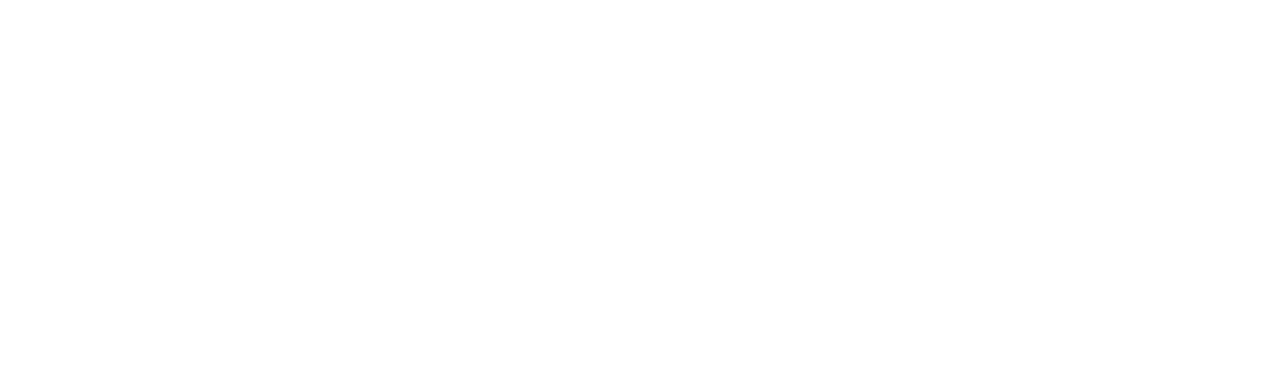
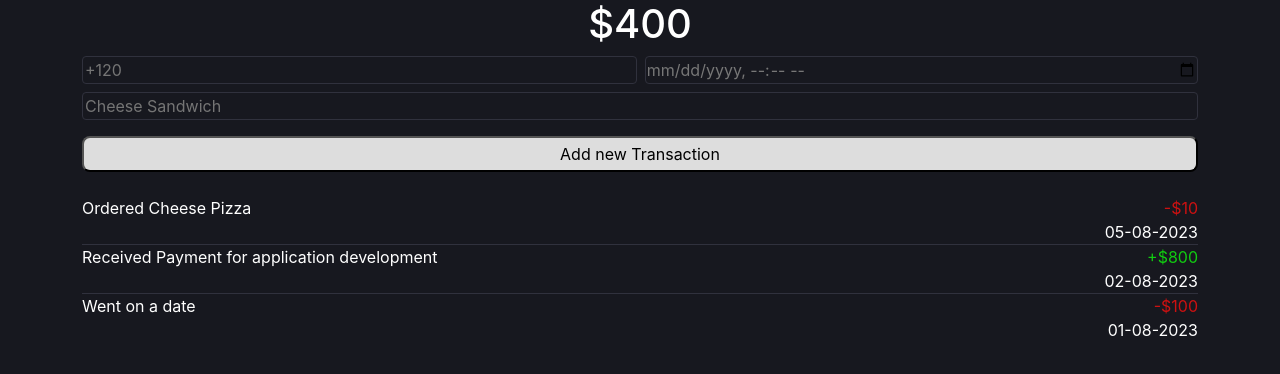
Before and after one commit to PrathamPatel010/Money-Tracking-App, a React (Create React App) app in the folder frontend/: page /main in a window 1280 px wide. Before the commit this address had no page. Shown: the top 374 px of the page. Built offline with nearby package versions, Linux system fonts and the light colour scheme.

Commit message:
feat:MainPage UI developed & beautified

```diff
--- /dev/null
+++ b/frontend/src/App.css
@@ -0,0 +1,69 @@
+* {
+    box-sizing: border-box;
+}
+
+body {
+    background-color: #17181f;
+    color: white;
+}
+
+
+/* Styles for MainPage.jsx */
+
+h1.balance {
+    color: #fff;
+    text-align: center;
+}
+
+.form-transaction input {
+    width: 100%;
+    background-color: transparent;
+    color: #ddd;
+    border: 1px solid #30313d;
+    border-radius: 0.25rem;
+}
+
+.form-transaction input[type="datetime-local"] {
+    color: #777;
+}
+
+.form-transaction .basic {
+    display: flex;
+    gap: 0.5rem;
+    border-radius: 0.25rem;
+}
+
+.form-transaction .button-submit {
+    background-color: #ddd;
+    width: 100%;
+    border-radius: 0.5rem;
+}
+
+
+/* Styles for Transaction.jsx */
+
+div.transaction {
+    display: flex;
+    justify-content: space-between;
+    border-top: 1px solid #30313d;
+}
+
+div.transaction:first-child {
+    border-top: 0;
+}
+
+div.transaction .left {
+    text-align: left;
+}
+
+div.transaction .right {
+    text-align: right;
+}
+
+div.transaction .price.green {
+    color: #1c1;
+}
+
+div.transaction .price.red {
+    color: #c11;
+}
--- a/frontend/src/App.jsx
+++ b/frontend/src/App.jsx
@@ -1,12 +1,14 @@
-import FormComponent from './FormComponent';
 import {BrowserRouter as Router,Route,Routes} from 'react-router-dom';
-import SuccessPage from './SuccessPage';
+import FormComponent from './Components/FormComponent';
+import SuccessPage from './Components/SuccessPage';
+import MainPage from './Components/MainPage';
 function App() {
     return(
       <Router>
         <Routes>
           <Route path="/" element={<FormComponent/>} />
           <Route path="/SuccessPage/:email" element={<SuccessPage/>} />
+          <Route path="/main" element={<MainPage/>}/>
         </Routes>
       </Router>
     )
--- a/frontend/src/FormComponent.jsx
+++ b/frontend/src/Components/FormComponent.jsx
@@ -1,28 +1,31 @@
 import React, { useState } from 'react';
 import axios from 'axios';
+import '../App.css';
 
 const FormComponent = () => {
+    const base_url = process.env.REACT_APP_BACKEND_BASE_URI;
     const [email,setEmail] = useState('');
     const [password,setPassword] = useState('');
 
     async function handleSubmit(e){
         e.preventDefault();
         const userData = {email,password};
-        const response = await axios.post('http://localhost:5000/api/login',userData);
+        const response = await axios.post(`${base_url}/api/login`,userData);
         if(response.status===200){
             console.log(response.data);
             setEmail('');
             setPassword('');
+            window.location.href="http://localhost:3000/main";
         }
     }
 
     async function handleGoogleSignin(e){
         e.preventDefault();
-        window.location.href = "http://localhost:5000/auth/google";
+        window.location.href = `${base_url}/auth/google`;
     }
 
     return (
-        <React.Fragment>
+        <>
             <article className="text-center my-5">
                 <h2>Login Form</h2>
                 <p><big>Login with your registered email only</big></p>
@@ -43,7 +46,7 @@
                     </div>
                 </form>
             </article>
-        </React.Fragment>
+        </>
     )
 }
 
--- /dev/null
+++ b/frontend/src/Components/MainPage.jsx
@@ -0,0 +1,40 @@
+import React,{useState} from 'react'
+import Transaction from './Transaction';
+import '../App.css'
+const Main = () => {
+    const [expense,setExpense] = useState('');
+    const [description,setDescription] = useState('');
+    const [datetime,setDatetime] = useState('');
+
+    const addNewTransaction = (e) => {
+        e.preventDefault();
+        const base_url = process.env.REACT_APP_BACKEND_BASE_URI;
+        console.log(base_url);
+    }
+
+    return (
+        <>
+        <main>
+        <h1 className="balance">$400</h1>
+            <form className="form-transaction" onSubmit={addNewTransaction}>
+                <div className="container basic">
+                    <input type="text" value={expense} onChange={(e)=>{setExpense(e.target.value)}} placeholder={'+120'} />
+                    <input type="datetime-local" value={datetime} onChange={(e)=>{setDatetime(e.target.value)}}/>
+                </div>
+                <div className="container description my-2">
+                    <input type="text" value={description} onChange={(e)=>{setDescription(e.target.value)}} placeholder={'Cheese Sandwich'} />
+                </div>
+                <div className="container">
+                    <button type="submit" className=" button-submit my-2 p-1">Add new Transaction</button>
+                </div>
+            </form>
+        </main>
+
+        <section className="container">
+            <Transaction/>
+        </section>
+        </>
+    )
+}
+
+export default Main;
--- a/frontend/src/SuccessPage.jsx
+++ b/frontend/src/Components/SuccessPage.jsx
@@ -3,6 +3,7 @@
 import axios from 'axios';
 
 const SuccessPage = () => {
+    const base_url = process.env.REACT_APP_BACKEND_BASE_URI;
     const [passwordSet,setPasswordSet] = useState(false);
     const [password,setPassword] = useState('');
     const {email} = useParams();
@@ -10,7 +11,7 @@
     useEffect(()=>{
         const checkPassword = async() => {
             try{
-                const response = await axios.post('http://localhost:5000/api/checkPasswordStatus',{email});
+                const response = await axios.post(`${base_url}/api/checkPasswordStatus`,{email});
                 console.log(response.data);
                 setPasswordSet(response.data.passwordSet);
             } catch(err){
@@ -18,12 +19,12 @@
             }
         };
         checkPassword();
-    },[email]);
+    },[email,base_url]);
 
     const handleSubmit = async(e) => {
         e.preventDefault();
         const userData = {email,password};
-        const response = await axios.post('http://localhost:5000/api/setPassword',userData);
+        const response = await axios.post(`${base_url}/api/setPassword`,userData);
         console.log(response.data);
         setPasswordSet(true);
         setPassword('');
--- /dev/null
+++ b/frontend/src/Components/Transaction.jsx
@@ -0,0 +1,37 @@
+import React from 'react'
+import '../App.css';
+const Transaction = () => {
+    return (
+        <div className="transactions mt-3">
+            <div className="transaction">
+                <div className="left">
+                    <div className="name">Ordered Cheese Pizza</div>
+                </div>
+                <div className="right">
+                    <div className="price red">-$10</div>
+                    <div className="datetime">05-08-2023</div>
+                </div>
+            </div>
+            <div className="transaction">
+                <div className="left">
+                    <div className="name">Received Payment for application development</div>
+                </div>
+                <div className="right">
+                    <div className="price green">+$800</div>
+                    <div className="datetime">02-08-2023</div>
+                </div>
+            </div>
+            <div className="transaction">
+                <div className="left">
+                    <div className="name">Went on a date</div>
+                </div>
+                <div className="right">
+                    <div className="price red">-$100</div>
+                    <div className="datetime">01-08-2023</div>
+                </div>
+            </div>
+        </div>
+    )
+}
+
+export default Transaction;
```
